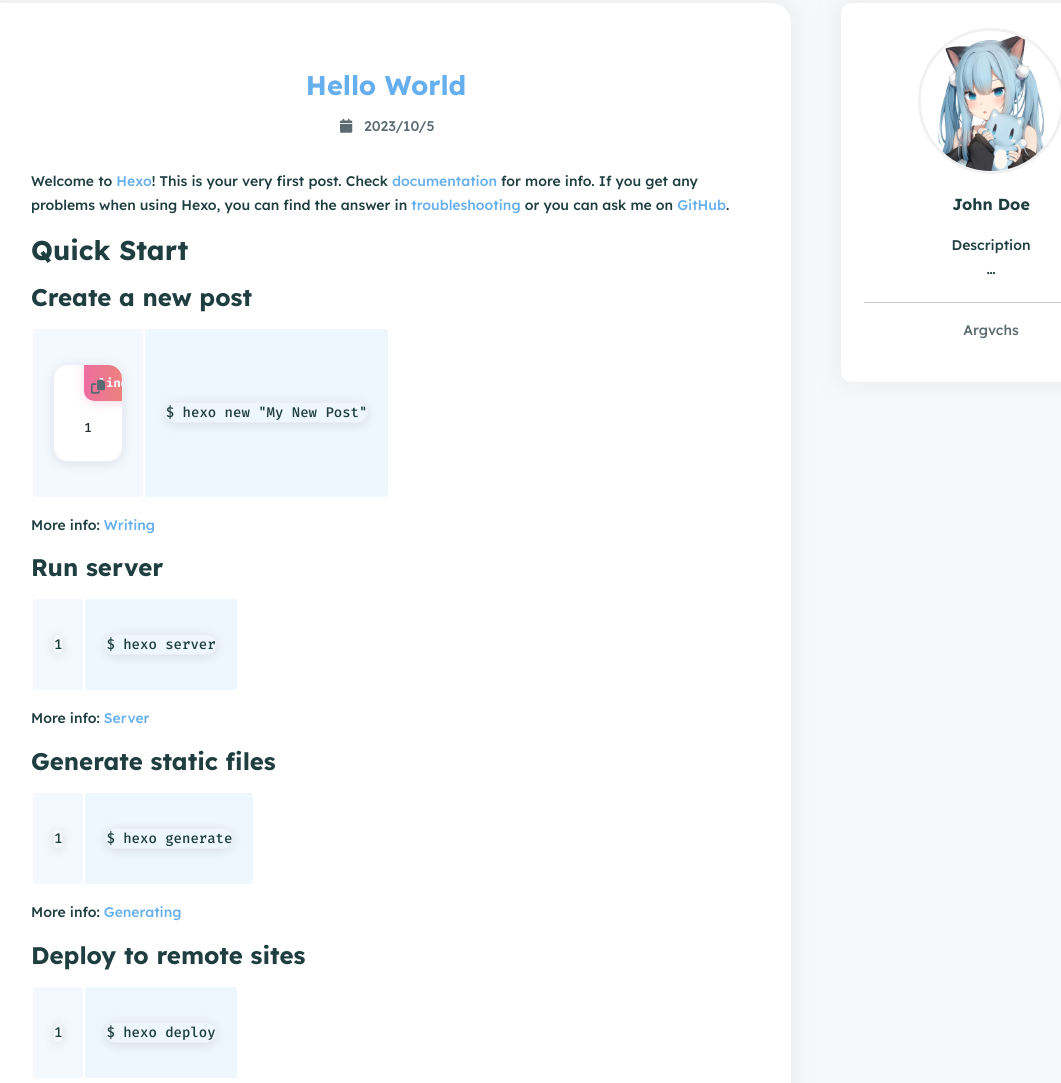
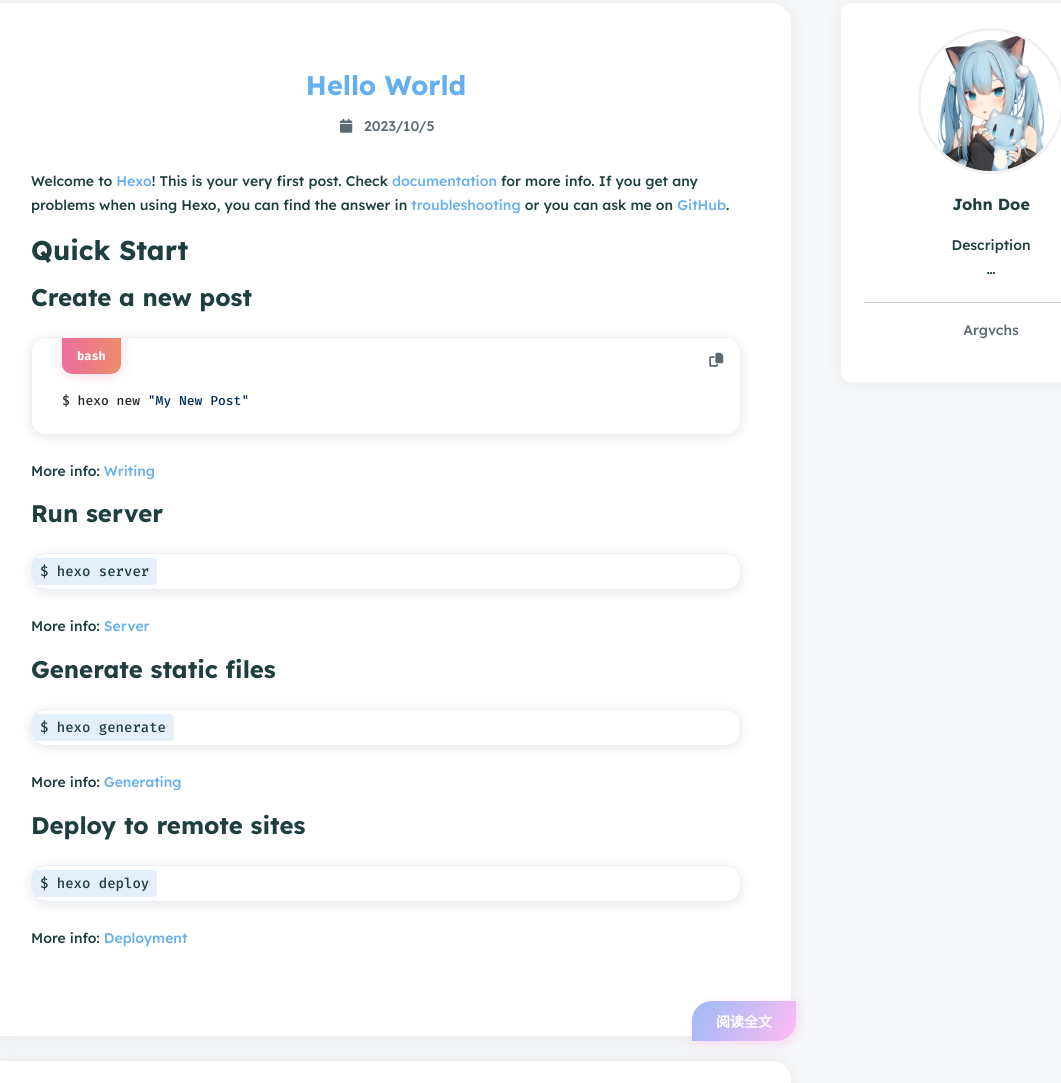
Before and after one commit to LeonBytes/LeonBytes.github.io, a plain HTML site: page index.html in a window 1280 px wide. Shown: the part 817-1900 px from the top of the page, without its empty margins (79-1140 px from the left). Drawn offline with nearby package versions, Linux system fonts and the light colour scheme; a script that the page names is missing.

Commit message:
Site updated: 2023-10-06 03:02:27

```diff
--- a/index.html
+++ b/index.html
@@ -185,17 +185,17 @@
         <div class="content" v-pre>
 
             <p>Welcome to <a target="_blank" rel="noopener" href="https://hexo.io/">Hexo</a>! This is your very first post. Check <a target="_blank" rel="noopener" href="https://hexo.io/docs/">documentation</a> for more info. If you get any problems when using Hexo, you can find the answer in <a target="_blank" rel="noopener" href="https://hexo.io/docs/troubleshooting.html">troubleshooting</a> or you can ask me on <a target="_blank" rel="noopener" href="https://github.com/hexojs/hexo/issues">GitHub</a>.</p>
-<h2 id="Quick-Start"><a href="#Quick-Start" class="headerlink" title="Quick Start"></a>Quick Start</h2><h3 id="Create-a-new-post"><a href="#Create-a-new-post" class="headerlink" title="Create a new post"></a>Create a new post</h3><figure class="highlight bash"><table><tr><td class="gutter"><pre><span class="line">1</span><br></pre></td><td class="code"><pre><span class="line">$ hexo new <span class="string">&quot;My New Post&quot;</span></span><br></pre></td></tr></table></figure>
-
+<h2 id="Quick-Start"><a href="#Quick-Start" class="headerlink" title="Quick Start"></a>Quick Start</h2><h3 id="Create-a-new-post"><a href="#Create-a-new-post" class="headerlink" title="Create a new post"></a>Create a new post</h3><pre><code class="bash">$ hexo new &quot;My New Post&quot;
+</code></pre>
 <p>More info: <a target="_blank" rel="noopener" href="https://hexo.io/docs/writing.html">Writing</a></p>
-<h3 id="Run-server"><a href="#Run-server" class="headerlink" title="Run server"></a>Run server</h3><figure class="highlight bash"><table><tr><td class="gutter"><pre><span class="line">1</span><br></pre></td><td class="code"><pre><span class="line">$ hexo server</span><br></pre></td></tr></table></figure>
-
+<h3 id="Run-server"><a href="#Run-server" class="headerlink" title="Run server"></a>Run server</h3><pre><code class="bash">$ hexo server
+</code></pre>
 <p>More info: <a target="_blank" rel="noopener" href="https://hexo.io/docs/server.html">Server</a></p>
-<h3 id="Generate-static-files"><a href="#Generate-static-files" class="headerlink" title="Generate static files"></a>Generate static files</h3><figure class="highlight bash"><table><tr><td class="gutter"><pre><span class="line">1</span><br></pre></td><td class="code"><pre><span class="line">$ hexo generate</span><br></pre></td></tr></table></figure>
-
+<h3 id="Generate-static-files"><a href="#Generate-static-files" class="headerlink" title="Generate static files"></a>Generate static files</h3><pre><code class="bash">$ hexo generate
+</code></pre>
 <p>More info: <a target="_blank" rel="noopener" href="https://hexo.io/docs/generating.html">Generating</a></p>
-<h3 id="Deploy-to-remote-sites"><a href="#Deploy-to-remote-sites" class="headerlink" title="Deploy to remote sites"></a>Deploy to remote sites</h3><figure class="highlight bash"><table><tr><td class="gutter"><pre><span class="line">1</span><br></pre></td><td class="code"><pre><span class="line">$ hexo deploy</span><br></pre></td></tr></table></figure>
-
+<h3 id="Deploy-to-remote-sites"><a href="#Deploy-to-remote-sites" class="headerlink" title="Deploy to remote sites"></a>Deploy to remote sites</h3><pre><code class="bash">$ hexo deploy
+</code></pre>
 <p>More info: <a target="_blank" rel="noopener" href="https://hexo.io/docs/one-command-deployment.html">Deployment</a></p>
 
 
@@ -237,18 +237,22 @@
 <li>打开 <code>_config.yml</code> 文件。</li>
 <li>在文件的底部，添加或修改 <code>deploy</code> 部分，使其指向您刚刚在 GitHub 上创建的仓库。它应该看起来像这样：</li>
 </ol>
-<figure class="highlight plaintext"><table><tr><td class="gutter"><pre><span class="line">1</span><br><span class="line">2</span><br><span class="line">3</span><br><span class="line">4</span><br></pre></td><td class="code"><pre><span class="line">deploy:</span><br><span class="line">  type: git</span><br><span class="line">  repo: https://github.com/&lt;your-username&gt;/&lt;your-username&gt;.github.io.git</span><br><span class="line">  branch: main</span><br></pre></td></tr></table></figure>
-
+<pre><code class="yml">deploy:
+  type: git
+  repo: https://github.com/&lt;your-username&gt;/&lt;your-username&gt;.github.io.git
+  branch: main
+</code></pre>
 <p>请将 <code>&lt;your-username&gt;</code> 替换为您的 GitHub 用户名。</p>
 <h3 id="3-安装-Hexo-deployer-git"><a href="#3-安装-Hexo-deployer-git" class="headerlink" title="3. 安装 Hexo-deployer-git"></a>3. 安装 Hexo-deployer-git</h3><p>如果您还没有安装 <code>hexo-deployer-git</code>，您需要安装它来帮助您将博客部署到 GitHub。在终端中，运行以下命令：</p>
-<figure class="highlight sh"><table><tr><td class="gutter"><pre><span class="line">1</span><br></pre></td><td class="code"><pre><span class="line">npm install hexo-deployer-git --save</span><br></pre></td></tr></table></figure>
-
+<pre><code class="sh">npm install hexo-deployer-git --save
+</code></pre>
 <p>或者如果您使用 <code>cnpm</code>：</p>
-<figure class="highlight sh"><table><tr><td class="gutter"><pre><span class="line">1</span><br></pre></td><td class="code"><pre><span class="line">cnpm install hexo-deployer-git --save</span><br></pre></td></tr></table></figure>
-
+<pre><code class="sh">cnpm install hexo-deployer-git --save
+</code></pre>
 <h3 id="4-部署博客"><a href="#4-部署博客" class="headerlink" title="4. 部署博客"></a>4. 部署博客</h3><p>现在，您可以使用以下命令将您的博客部署到 GitHub：</p>
-<figure class="highlight sh"><table><tr><td class="gutter"><pre><span class="line">1</span><br><span class="line">2</span><br></pre></td><td class="code"><pre><span class="line">hexo clean</span><br><span class="line">hexo deploy</span><br></pre></td></tr></table></figure>
-
+<pre><code class="sh">hexo clean
+hexo deploy
+</code></pre>
 <p>这将构建您的博客并将其推送到您在 <code>_config.yml</code> 文件中指定的 GitHub 仓库。</p>
 <h3 id="5-访问您的博客"><a href="#5-访问您的博客" class="headerlink" title="5. 访问您的博客"></a>5. 访问您的博客</h3><p>一旦部署完成，您可以通过访问 <code>https://&lt;your-username&gt;.github.io</code> 来查看您的博客。</p>
 <p>请记得替换 <code>&lt;your-username&gt;</code> 为您的 GitHub 用户名。</p>
```
Also changed, not shown: 2023/10/05/Hexo 博客部署到 GitHub/index.html (+12 -8 lines), 2023/10/05/hello-world/index.html (+8 -8 lines).
